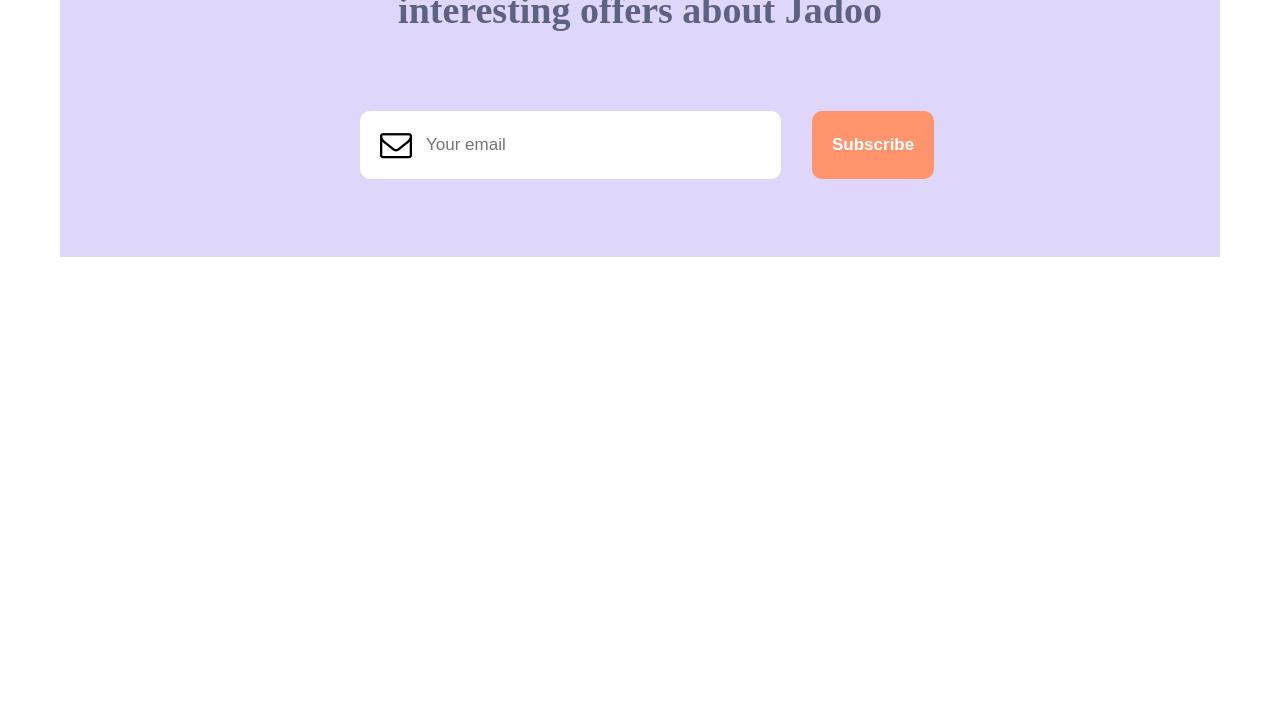
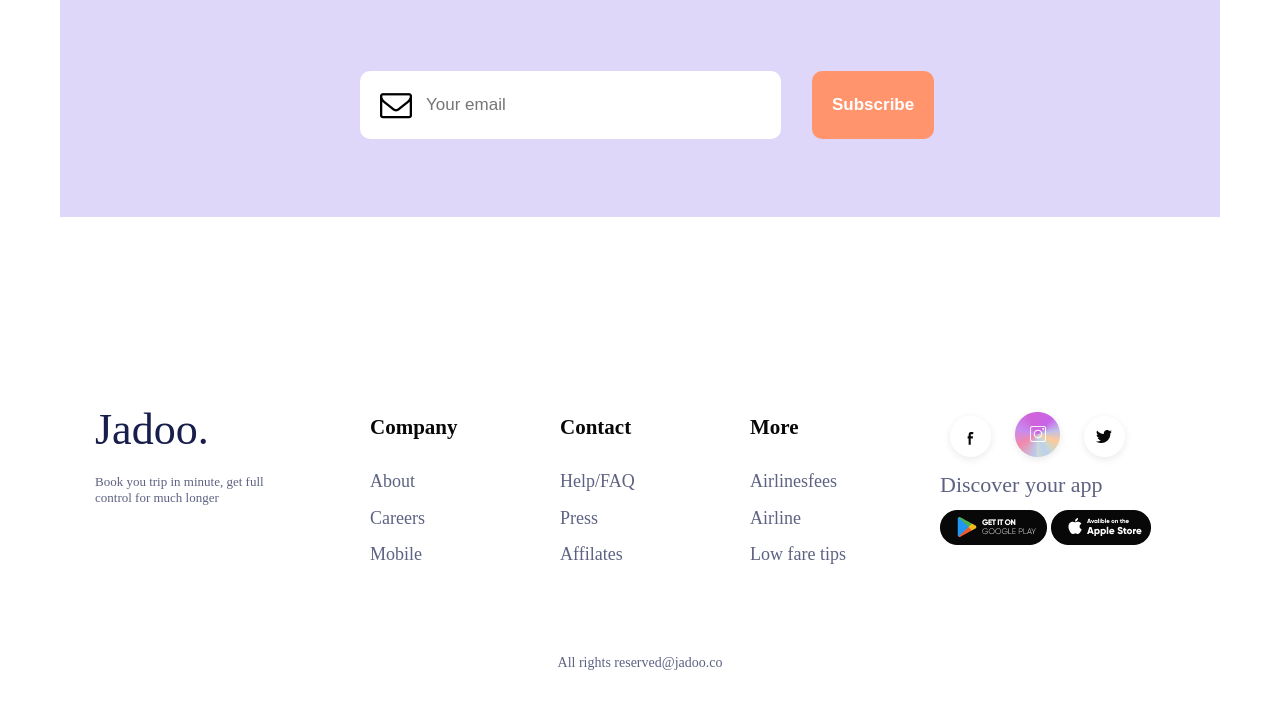
Before and after one commit to unclepromise/NEW-JADOO, a plain HTML site: page Figma.html in a window 1280 px wide. Shown: the part 3844-4565 px from the top of the page. Before the commit the page ends 4101 px from the top, so only its background shows below. Drawn offline with Linux system fonts and the light colour scheme.

Commit message:
add footer sections

```diff
--- a/Figma.html
+++ b/Figma.html
@@ -156,7 +156,7 @@
             <div class="left-trip-section">
                 <h5 class="trip-sm-heading">TESTIMONIALS</h5>
                 <h2 class="trip-big-heading">What people say <br> About us</h2>
-                <div>
+                <div class="dotted-img">
                     <img src="./Group 61.png" alt="">
                 </div>
             </div>
@@ -184,6 +184,57 @@
             </form>
         </section>
     </main>
+    <footer>
+        <div class="top-footer">
+            <div class="inner-top-footer-jadoo">
+                <h2 class="footer-jadoo">Jadoo.</h2>
+                <p style="font-size: 13px ;color: #5E6282;font-weight: 500;">Book you trip in minute, get full control for much longer </p>
+            </div>
+            <div class="inner-top-footer">
+                <h5 class="footer-h5">Company</h5>
+                <p class="footer-h5-p">About</p>
+                <p class="footer-h5-p">Careers</p>
+                <p class="footer-h5-p">Mobile</p>
+            </div>
+            <div class="inner-top-footer">
+                <h5 class="footer-h5">Contact</h5>
+                <p class="footer-h5-p">Help/FAQ</p>
+                <p class="footer-h5-p">Press</p>
+                <p class="footer-h5-p">Affilates</p>
+            </div>
+            <div class="inner-top-footer">
+                <h5 class="footer-h5">More</h5>
+                <p class="footer-h5-p">Airlinesfees</p>
+                <p class="footer-h5-p">Airline</p>
+                <p class="footer-h5-p">Low fare tips</p>
+            </div>
+            <div class="inner-top-footer-icons">
+                <div>
+                    <a href="https://facebook.com">
+                        <img src="./facebook.png" alt="facebook icon">
+                    </a>
+                    <a href="https://instagram.com">
+                        <img src="./instagram.png" alt="instagram icon">
+                    </a>
+                    <a href="https://twitter.com">
+                        <img src="./twitter.png" alt="twitter icon">
+                    </a>
+                </div>
+                <div class="footer-p-discover">
+                    <p>Discover your app</p>
+                </div>
+                <div>
+                    <a href="https://play.google.com/store">
+                        <img src="./Google Play.png" alt="Google play store icon">
+                    </a>
+                    <a href="https://www.apple.com/store">
+                        <img src="./Play Store.png" alt="apple play store icon">
+                    </a>
+                </div>
+            </div>
+        </div>
+        <div class="bottom-footer">All rights reserved@jadoo.co</div>
+    </footer>
     <!-- <main>
         <div>
             <div>
--- a/style.css
+++ b/style.css
@@ -242,6 +242,10 @@
     overflow: hidden;
 }
 
+.dotted-img {
+    margin-top: 100px;
+}
+
 .trip {
     display: flex ;
     height: 492px;
@@ -287,7 +291,7 @@
 }
 
 .partners {
-    margin-top: 90px;
+    margin-top: 50px;
     /* border: 1px solid red; */
     display: flex;
     align-items: center;
@@ -382,3 +386,79 @@
     margin-left: 50px;
     /* position: fixed; */
 }
+
+
+.top-footer {
+    display: flex;
+    /* border: 1px solid black; */
+    justify-content: center;
+    margin-right: 100px;
+    margin-top: 187px;
+}
+
+.inner-top-footer {
+    /* border: 1px solid red; */
+    height: 200px;
+    width: 120px;
+    margin-right: 70px;
+}
+
+.inner-top-footer-jadoo {
+    /* border: 1px solid red; */
+    height: 200px;
+    width: 200px;
+    margin-right: 75px;
+    margin-left: 75px;
+}
+
+.bottom-footer {
+    display: flex;
+    align-items: center;
+    justify-content: center;
+    padding: 50px 0;
+    font-size: 14px;
+    font-weight: 500;
+    line-height: 17.43px;
+    color: #5E6282;
+}
+
+.footer-jadoo {
+    margin-top: 0;
+    margin-bottom: 19px;
+    font-size: 44px;
+    /* line-height: 66px; */
+    font-weight: 500;
+    color: #181E4B;
+}
+
+.footer-h5 {
+    margin-top: 10px;
+    margin-bottom: 30px;
+    font-size: 21px;
+    line-height: 26.15px;
+    font-weight: 700;
+    color: #080809;
+}
+
+.footer-h5-p {
+    font-size: 18px;
+    font-weight: 500;
+    margin-bottom: 14px;
+    color: #5E6282;
+    line-height: 22.4px;
+}
+
+.inner-top-footer-icons {
+    width: 220px;
+    height: 146px;
+    /* border: 1px solid red; */
+}
+
+.footer-p-discover {
+    font-size: 22px;
+    font-weight: 500;
+    line-height: 24.9px;
+    color: #5E6282;
+    /* margin-top: 18px; */
+    margin-bottom: 12px;
+}
```
Also changed, not shown: Google Play.png (added), Play Store.png (added), facebook.png (added), instagram.png (added), twitter.png (added).
